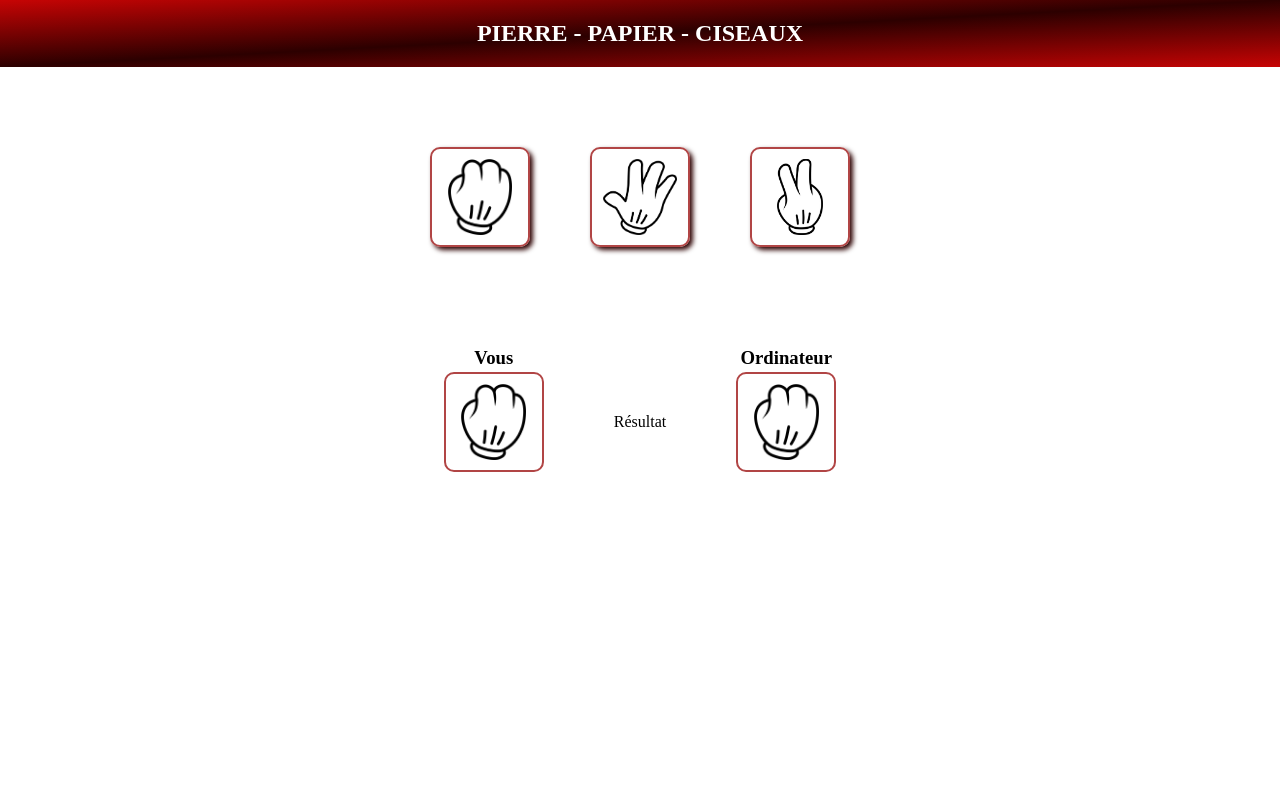
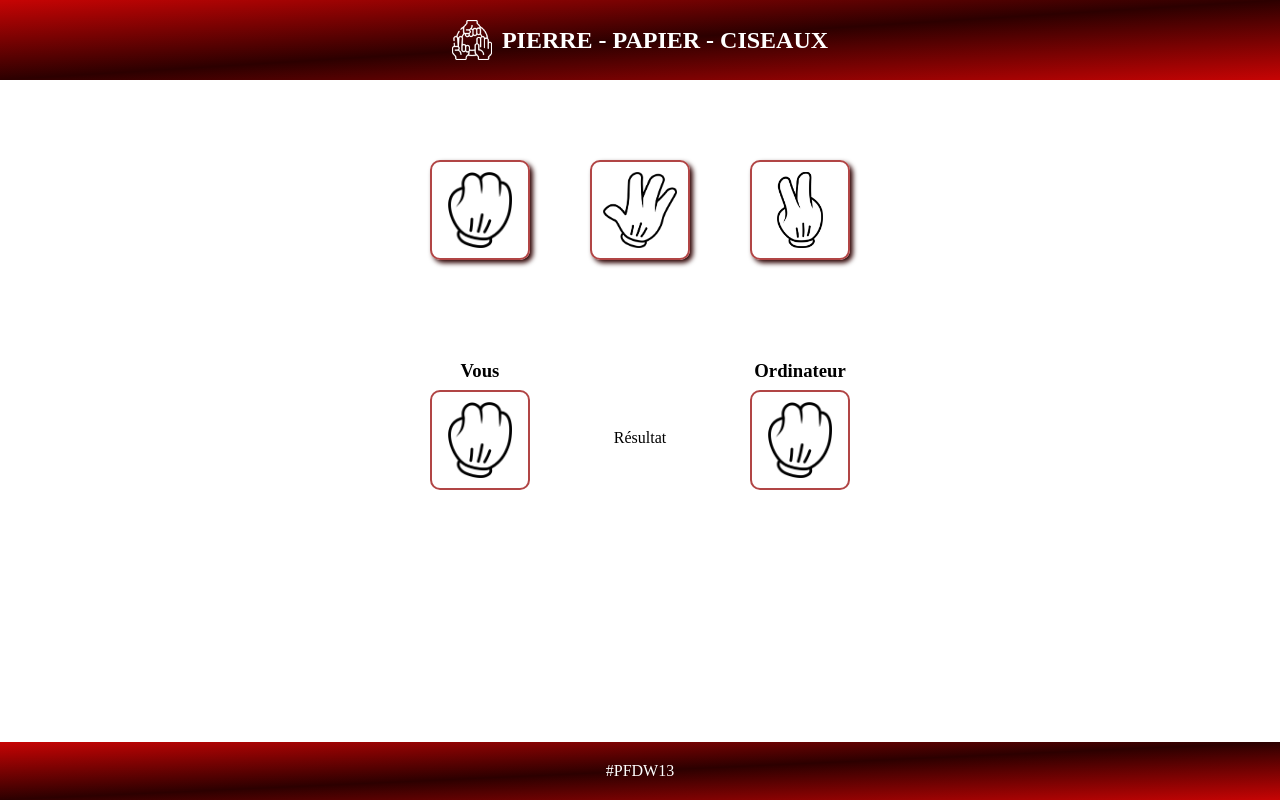
Before and after one commit to Piero13/P12_rock_paper_scisors, a website: page index.html in a window 1280 px wide. Both pictures are taken after a click on the element 480 px from the left and 197 px from the top of the page. Drawn offline with Linux system fonts and the light colour scheme.

Commit message:
ajout d'un footer

```diff
--- a/index.html
+++ b/index.html
@@ -5,13 +5,16 @@
     <meta charset="UTF-8">
     <meta http-equiv="X-UA-Compatible" content="IE=edge">
     <meta name="viewport" content="width=device-width, initial-scale=1.0">
+
     <title>Pierre - Papier - Ciseaux</title>
 
+    <link rel="icon" href="./assets/favicon.ico" />
     <link rel="stylesheet" href="./sass/main.css">
 </head>
 
 <body>
-    <header id="header" class="header">
+    <header class="header">
+        <img class="header__logo" src="./assets/logo.png" alt="logo représentant les jeu de shifumi">
         <h1 class="header__tile">PIERRE - PAPIER - CISEAUX</h1>
     </header>
 
@@ -51,6 +54,10 @@
         </section>
     </main>
 
+    <footer class="footer">
+        <p class="copyright">#PFDW13</p>
+    </footer>
+
     <script src="./index.js" defer></script>
 </body>
 
--- a/index.js
+++ b/index.js
@@ -17,7 +17,7 @@ const choices = [
 ]
 
 rep = 0;
-itr = 25;
+itr = 35;
 let computerChoice;
 let gameUser = document.getElementById("gameUser");
 let gameUserCard = document.getElementById("game__user");
@@ -33,11 +33,11 @@ function play(playedChoice) {
     gameUser.setAttribute("alt", userChoice.alt);
 
     if(playedChoice == 0) {
-        t = setTimeout("play(0)", 150);
+        t = setTimeout("play(0)", 100);
     } else if(playedChoice == 1) {
-        t = setTimeout("play(1)", 150);
+        t = setTimeout("play(1)", 100);
     } else {
-        t = setTimeout("play(2)", 150);
+        t = setTimeout("play(2)", 100);
     }
 
     rep += 1;
--- a/sass/main.scss
+++ b/sass/main.scss
@@ -24,6 +24,10 @@ $tertiary: rgb(44, 0, 0);
     box-sizing: border-box;
 }
 
+body {
+    height: 100vh;
+}
+
 h1 {
     font-size: 24px;
 }
@@ -39,9 +43,15 @@ h1 {
     @include bg-gradient--red();
     display: flex;
     justify-content: center;
+    align-items: center;
     padding: 20px;
     margin-bottom: 80px;
     color: #fff;
+
+    &__logo {
+        height: 40px;
+        margin-right: 10px;
+    }
 }
 
 //section userChoice
@@ -72,7 +82,7 @@ h1 {
     margin: 100px 0;
 
     & h3 {
-        margin-bottom: 3px;
+        margin-bottom: 8px;
     }
 
     &__player {
@@ -83,6 +93,7 @@ h1 {
 
     &__result {
         @include card;
+        width: 100px;
         margin-top: 25px;
         border: none;
     }
@@ -93,7 +104,16 @@ h1 {
 }
 
 //footer
-
+.footer {
+    @include bg-gradient--red();
+    position: absolute;
+    bottom: 0;
+    width: 100%;
+    display: flex;
+    justify-content: center;
+    padding: 20px;
+    color: #fff;
+}
 
 //Media queries
 @media screen and (max-width: 798px) {
```
Also changed, not shown: assets/favicon.ico (added), assets/logo.png (added), assets/logo_black.png (added), assets/logo_red.png (added), sass/main.css, 1 other file.
